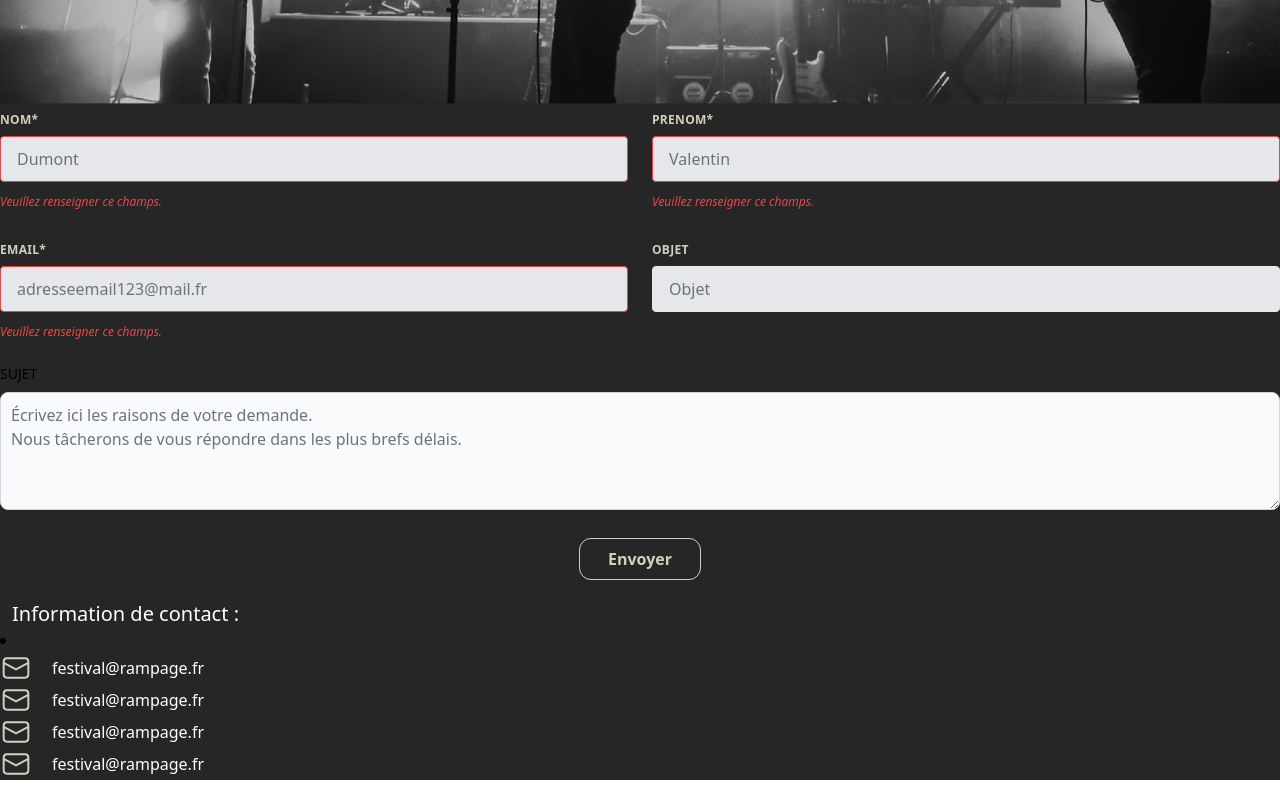
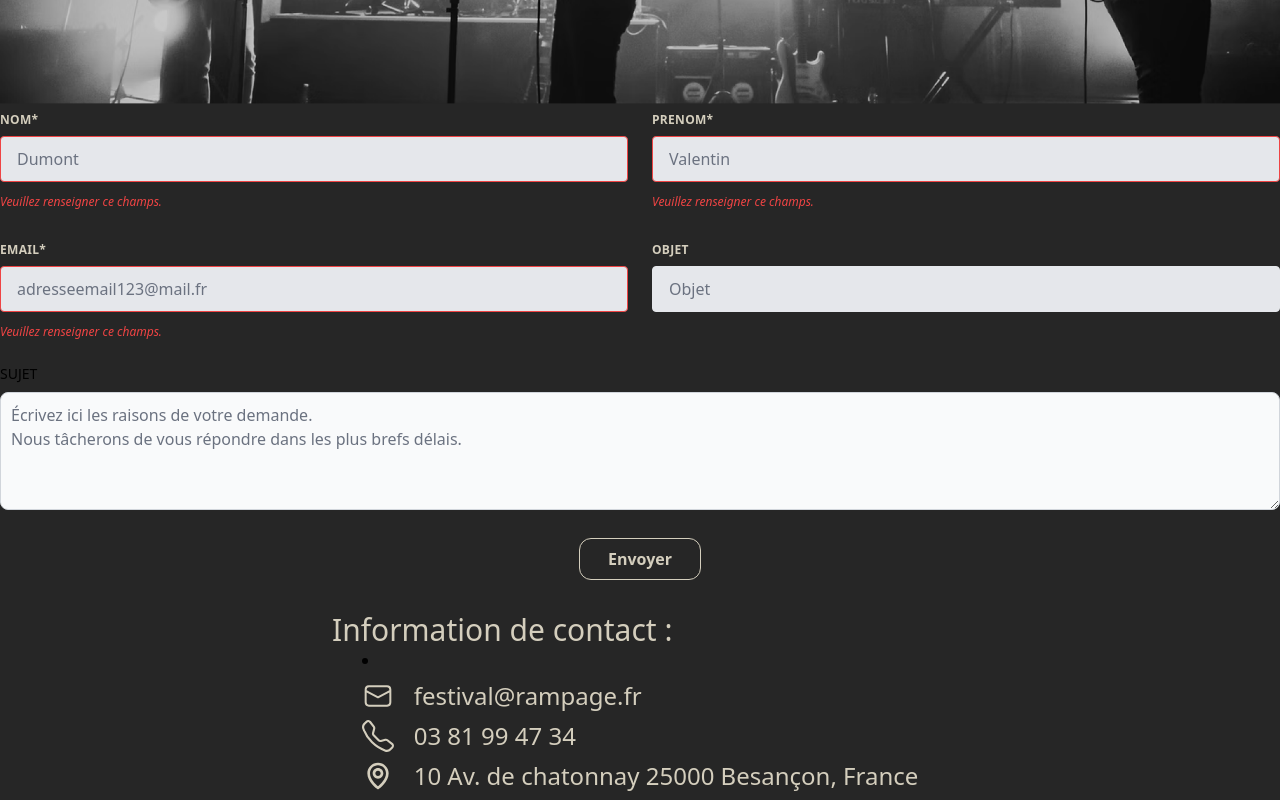
Before and after one commit to ValentinSaraiva-MMI/SAE205, a Vue app: page /contact in a window 1280 px wide. Shown: the part 540-1340 px from the top of the page. Built offline with nearby package versions, Linux system fonts and the light colour scheme.

Commit message:
Formulaire de contact  version 1

```diff
--- a/src/views/ContactView.vue
+++ b/src/views/ContactView.vue
@@ -91,31 +91,28 @@ Nous tâcherons de vous répondre dans les plus brefs délais."></textarea>
 
 
   <div>
-    <p class="text-white w-full md:w-1/2 px-3 mt-5 md:text-xl fgg md:mb-0 ">Information de contact : </p>
+    <p class="text-white w-full md:w-1/2 px-3 mt-5 md:text-2xl xl:text-3xl md:pt-3 md:mb-0 xl:text-Beige-150 xl:items-center  md:mr-auto md:ml-auto  md:text-Beige-150 ">Information de contact : </p>
   </div>
 
-<div class="grid grid-cols-2">
+<div class="flex flex-col  md:flex justify-center  ">
 
-<li>
-  <ul class="flex items-center text-base ">
+<li class="md:mr-auto md:ml-auto">
+  <ul class="flex items-center text-base mt-2 mb-2 ">
     <mail class="w-8 "/>
-    <p class="ml-5 text-white">festival@rampage.fr</p>
+    <p class="ml-5  xl:text-2xl md:text-xl  text-Beige-150">festival@rampage.fr</p>
   </ul>
 
-    <ul class="flex items-center text-base ">
-    <mail class="w-8 "/>
-    <p class="ml-5 text-white">festival@rampage.fr</p>
+    <ul class="flex items-center mt-2 mb-2 text-base ">
+    <Phone class="w-8 "/>
+    <p class="ml-5  xl:text-2xl md:text-xl  text-Beige-150">03 81 99 47 34</p>
   </ul>
 
-    <ul class="flex items-center text-base ">
-    <mail class="w-8 "/>
-    <p class="ml-5 text-white">festival@rampage.fr</p>
+    <ul class="flex items-center mt-2 mb-2  flex-none  text-base ">
+    <Map class="w-8"/>
+    <p class="ml-5  xl:text-2xl md:text-xl text-Beige-150">10 Av. de chatonnay 25000 Besançon, France </p>
   </ul>
 
-    <ul class="flex items-center text-base ">
-    <mail class="w-8 "/>
-    <p class="ml-5 text-white">festival@rampage.fr</p>
-  </ul>
+
 </li>
 
 </div>
@@ -131,8 +128,10 @@ Nous tâcherons de vous répondre dans les plus brefs délais."></textarea>
 <script >
 import BoutonstrokeView from '../components/BoutonstrokeView.vue';
 import Mail from '../components/icons/Mail.vue';
+import Phone from '../components/icons/Phone.vue';
+import Map from '../components/icons/Map.vue';
 export default {
     name: "ContactView ",
-    components: { BoutonstrokeView, Mail }
+    components: { BoutonstrokeView, Mail, Phone, Map }
 }
 </script>
```
